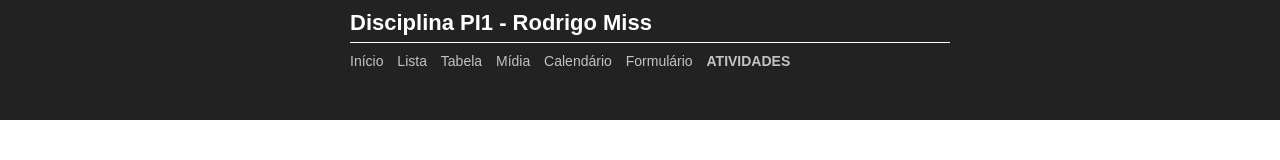
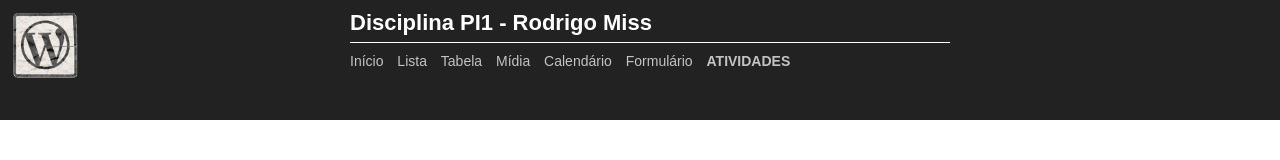
Before and after one commit to rodrigomiss/pi1, a plain HTML site: page menu-topo.html in a window 1280 px wide. Drawn offline with Linux system fonts and the light colour scheme.

Commit message:
implementado link para worpress

```diff
--- a/menu-topo.html
+++ b/menu-topo.html
@@ -24,6 +24,11 @@
             width: 600px;
             margin: auto;
             text-align: left;
+         }
+
+         .topo #wordpress{
+            width: 70px;
+            position: absolute;
          }
 
          .conteiner_topo #title{
@@ -54,6 +59,7 @@
    </head>
       <body>
          <div class="topo">
+            <div id="wordpress"><a href="http://rodrigomiss.wordpress.com" title="Meu wordpress" target="_blank"><img src="imagens/wordpress.png" width="100%"></a></div>
             <div class="conteiner_topo">
                <div id="title">Disciplina PI1 - Rodrigo Miss</div>
 
```
Also changed, not shown: imagens/wordpress.png (added).
